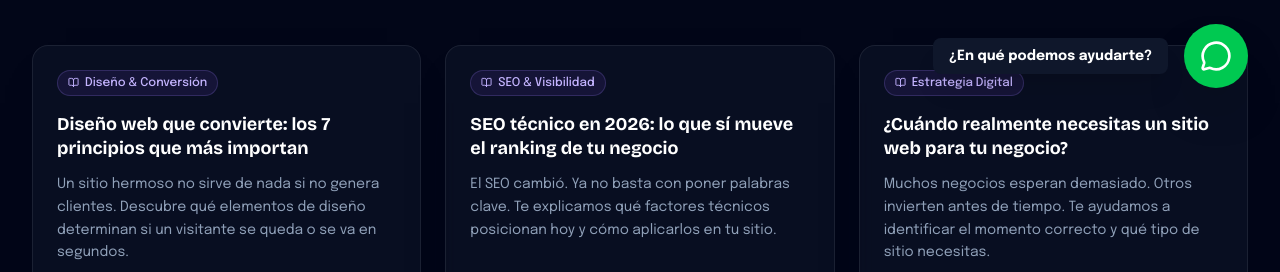
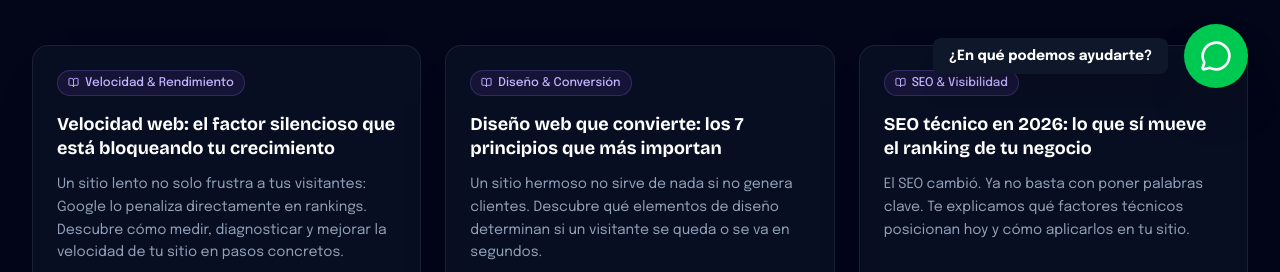
Before and after one commit to FeMizo/AionSite, a Next.js app: page /blog in a window 1280 px wide. Shown: the part 680-952 px from the top of the page. Built offline with nearby package versions, Linux system fonts and the light colour scheme; no server answers.

Commit message:
:hammer: V1.17.9 New post

```diff
--- a/src/data/blog-posts.ts
+++ b/src/data/blog-posts.ts
@@ -22,6 +22,89 @@ export type BlogPost = {
 };
 
 export const blogPosts: BlogPost[] = [
+  {
+    id: "velocidad-web-posicionamiento",
+    title: "Velocidad web: el factor silencioso que está bloqueando tu crecimiento",
+    excerpt:
+      "Un sitio lento no solo frustra a tus visitantes: Google lo penaliza directamente en rankings. Descubre cómo medir, diagnosticar y mejorar la velocidad de tu sitio en pasos concretos.",
+    badgeText: "Velocidad & Rendimiento",
+    date: "22 de abril, 2026",
+    readTime: "7 min de lectura",
+    headings: [
+      { level: 2, id: "el-problema-de-la-velocidad", text: "El problema silencioso de la velocidad" },
+      { level: 3, id: "como-afecta-al-negocio", text: "Cómo afecta a tu negocio" },
+      { level: 3, id: "como-medir", text: "Cómo medir tu velocidad actual" },
+      { level: 2, id: "causas-mas-comunes", text: "Las causas más comunes de un sitio lento" },
+      { level: 3, id: "imagenes-sin-optimizar", text: "Imágenes sin optimizar" },
+      { level: 3, id: "hosting-inadecuado", text: "Hosting inadecuado" },
+      { level: 3, id: "codigo-innecesario", text: "Código innecesario o redundante" },
+      { level: 2, id: "soluciones-practicas", text: "Soluciones prácticas que realmente funcionan" },
+      { level: 3, id: "optimizar-imagenes", text: "Optimizar imágenes" },
+      { level: 3, id: "cache-y-cdn", text: "Caché y CDN" },
+      { level: 2, id: "impacto-en-seo", text: "El impacto directo en tu SEO" },
+    ],
+    blocks: [
+      { type: "h2", id: "el-problema-de-la-velocidad", text: "El problema silencioso de la velocidad" },
+      {
+        type: "p",
+        text: "La mayoría de los dueños de negocios no saben que su sitio es lento hasta que alguien se los dice. Para entonces, ya lleva meses perdiendo clientes en silencio. La velocidad no es un detalle técnico menor: es uno de los factores con mayor impacto en conversión, experiencia de usuario y posicionamiento en Google.",
+      },
+      { type: "h3", id: "como-afecta-al-negocio", text: "Cómo afecta a tu negocio" },
+      {
+        type: "p",
+        text: "Estudios de Google y Amazon revelan que por cada segundo adicional de carga, la tasa de conversión cae entre un 4% y un 7%. Si tu sitio tarda 5 segundos en cargar, más del 50% de los visitantes ya se fueron antes de ver siquiera tu propuesta de valor. Ese tráfico que estás pagando en anuncios o ganando con SEO simplemente se pierde.",
+      },
+      {
+        type: "quote",
+        text: "Un sitio que tarda 3 segundos en cargar pierde el 53% de sus visitas móviles. No hay contenido ni diseño que pueda compensar esa pérdida.",
+      },
+      { type: "h3", id: "como-medir", text: "Cómo medir tu velocidad actual" },
+      {
+        type: "p",
+        text: "Antes de corregir, hay que medir. Las herramientas gratuitas más confiables son Google PageSpeed Insights, GTmetrix y WebPageTest. Cada una te da un puntaje y, más importante, una lista de los elementos que más están ralentizando tu sitio. Busca el LCP (Largest Contentful Paint): si supera los 2.5 segundos, tienes un problema que Google ya está penalizando.",
+      },
+      { type: "h2", id: "causas-mas-comunes", text: "Las causas más comunes de un sitio lento" },
+      {
+        type: "p",
+        text: "Después de auditar decenas de sitios, las causas se repiten casi siempre. No hace falta ser desarrollador para entenderlas, pero sí hace falta un profesional para corregirlas correctamente.",
+      },
+      { type: "h3", id: "imagenes-sin-optimizar", text: "Imágenes sin optimizar" },
+      {
+        type: "p",
+        text: "Es la causa número uno de sitios lentos. Una foto tomada con un smartphone puede pesar 5 MB o más. Si tu sitio carga 10 imágenes así, el usuario tiene que descargar 50 MB antes de ver la página completa. La solución es convertir imágenes a formatos modernos como WebP, reducir su resolución al tamaño real en que se muestran y usar carga diferida (lazy loading) para las que están más abajo en la página.",
+      },
+      { type: "h3", id: "hosting-inadecuado", text: "Hosting inadecuado" },
+      {
+        type: "p",
+        text: "Un hosting barato compartido puede ser suficiente para un blog personal, pero no para un sitio de negocios. Si el servidor tarda más de 200ms en responder (TTFB: Time to First Byte), todo lo demás que hagas en optimización tendrá un techo bajo. Invertir en un hosting de calidad o en una arquitectura con CDN es lo más eficiente que puedes hacer por tu velocidad.",
+      },
+      { type: "h3", id: "codigo-innecesario", text: "Código innecesario o redundante" },
+      {
+        type: "p",
+        text: "Los sitios WordPress con decenas de plugins, los temas multipropósito cargados de funciones que nunca usas, o el JavaScript de terceros que carga de forma bloqueante son fuentes frecuentes de lentitud. Cada plugin que instalas agrega peticiones al servidor y código que el navegador debe procesar antes de mostrar la página.",
+      },
+      { type: "h2", id: "soluciones-practicas", text: "Soluciones prácticas que realmente funcionan" },
+      {
+        type: "p",
+        text: "No existe una solución única para todos los sitios, pero hay mejoras que aplican casi siempre y que generan un impacto medible en pocas horas de trabajo.",
+      },
+      { type: "h3", id: "optimizar-imagenes", text: "Optimizar imágenes" },
+      {
+        type: "p",
+        text: "Convierte todas las imágenes a WebP y comprime sin pérdida visible de calidad. Implementa lazy loading para que solo carguen las imágenes visibles en pantalla. Define explícitamente el ancho y alto de cada imagen para evitar el Cumulative Layout Shift (CLS), que es otro de los factores que Google mide. Esta sola acción puede reducir el peso de tu página en un 60% o más.",
+      },
+      { type: "h3", id: "cache-y-cdn", text: "Caché y CDN" },
+      {
+        type: "p",
+        text: "El caché almacena una versión lista para entregar de tu sitio, eliminando el tiempo de procesamiento en cada visita. Un CDN (Content Delivery Network) distribuye esos archivos en servidores alrededor del mundo, de modo que cada usuario los recibe desde el servidor geográficamente más cercano a él. La combinación de ambos puede reducir los tiempos de carga a menos de 1 segundo en la mayoría de conexiones.",
+      },
+      { type: "h2", id: "impacto-en-seo", text: "El impacto directo en tu SEO" },
+      {
+        type: "p",
+        text: "Desde 2021, Google incorporó los Core Web Vitals como factor oficial de ranking. Esto significa que la velocidad de tu sitio afecta directamente qué tan arriba apareces en los resultados de búsqueda. Un sitio lento compite con desventaja, sin importar cuánto contenido de calidad tenga. Si dos sitios tienen SEO similar pero uno es rápido y el otro lento, Google elige el rápido. La velocidad no es un lujo: es una ventaja competitiva que puedes activar hoy.",
+      },
+    ],
+  },
   {
     id: "diseno-web-que-convierte",
     title: "Diseño web que convierte: los 7 principios que más importan",
```
